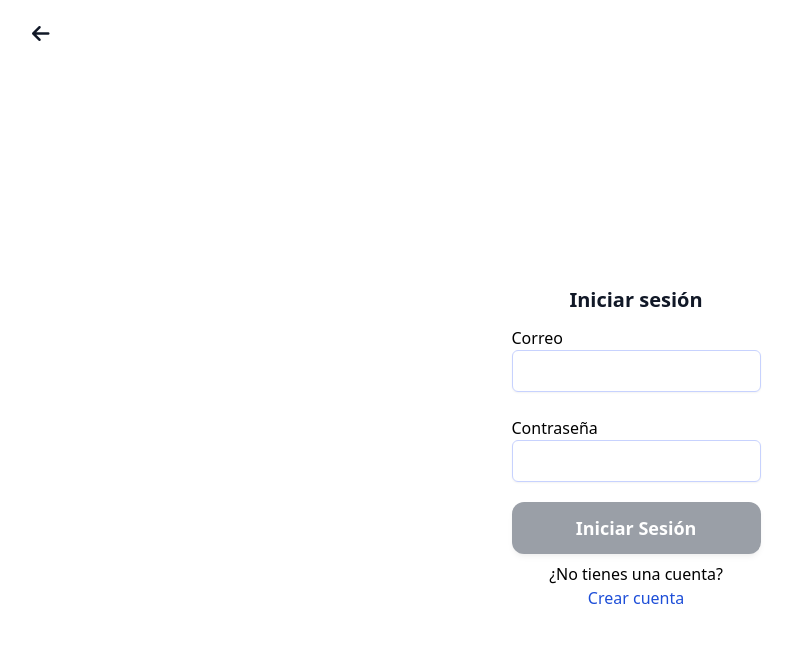
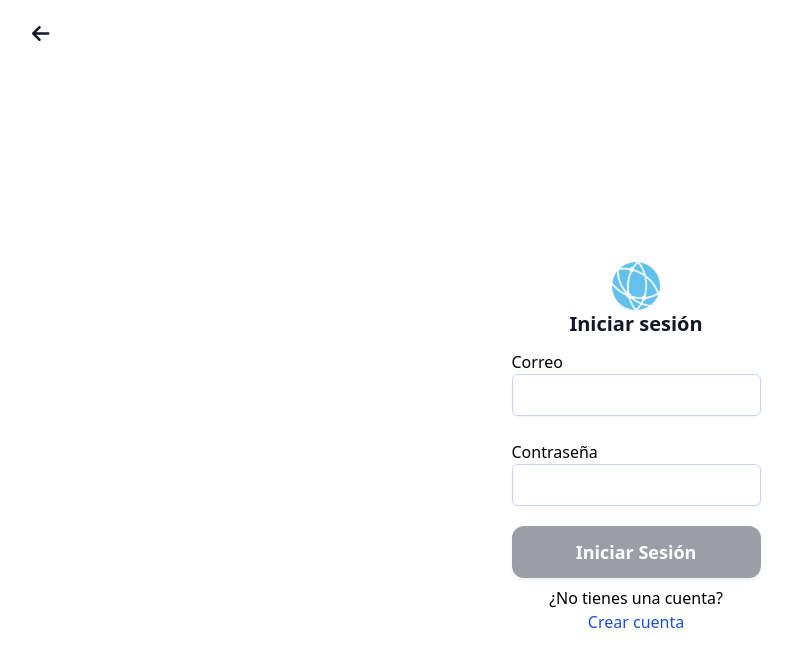
Before and after one commit to ProyectaTeamMinTic/proyectaMinTic, a React (Create React App) app: page /auth/login in a window 1280 px wide. Shown: the top 666 px of the page, without its empty margins (4-796 px from the left). Built offline with nearby package versions, Linux system fonts and the light colour scheme.

Commit message:
agregando logo en login y registro v1

```diff
--- a/src/pages/auth/login.jsx
+++ b/src/pages/auth/login.jsx
@@ -7,6 +7,8 @@ import { useMutation } from '@apollo/client';
 import { LOGIN } from 'graphql/auth/mutations';
 import { useAuth } from 'context/authContext';
 import { useNavigate } from 'react-router-dom';
+import logo from "media/logo_blue.png";
+
 
 const Login = () => {
     const navigate = useNavigate();
@@ -34,6 +36,7 @@ const Login = () => {
 
     return (
         <div className='flex flex-col items-center justify-center w-full h-full p-10'>
+            <img src={logo} alt="Logo" className="w-12 " />
             <h1 className='text-xl font-bold text-gray-900'>Iniciar sesión</h1>
             <form className='flex flex-col' onSubmit={submitForm} onChange={updateFormData} ref={form}>
                 <Input name='correo' type='email' label='Correo' required={true} />
--- a/src/pages/auth/register.jsx
+++ b/src/pages/auth/register.jsx
@@ -37,6 +37,7 @@ const Register = () => {
 
   return (
     <div className="flex flex-col h-full w-full items-center justify-center">
+      <img src={logo} alt="Logo" className="w-12 " />
       <h1 className="text-3xl font-bold my-4">Regístrate</h1>
       <form
         className="flex flex-col"
```
